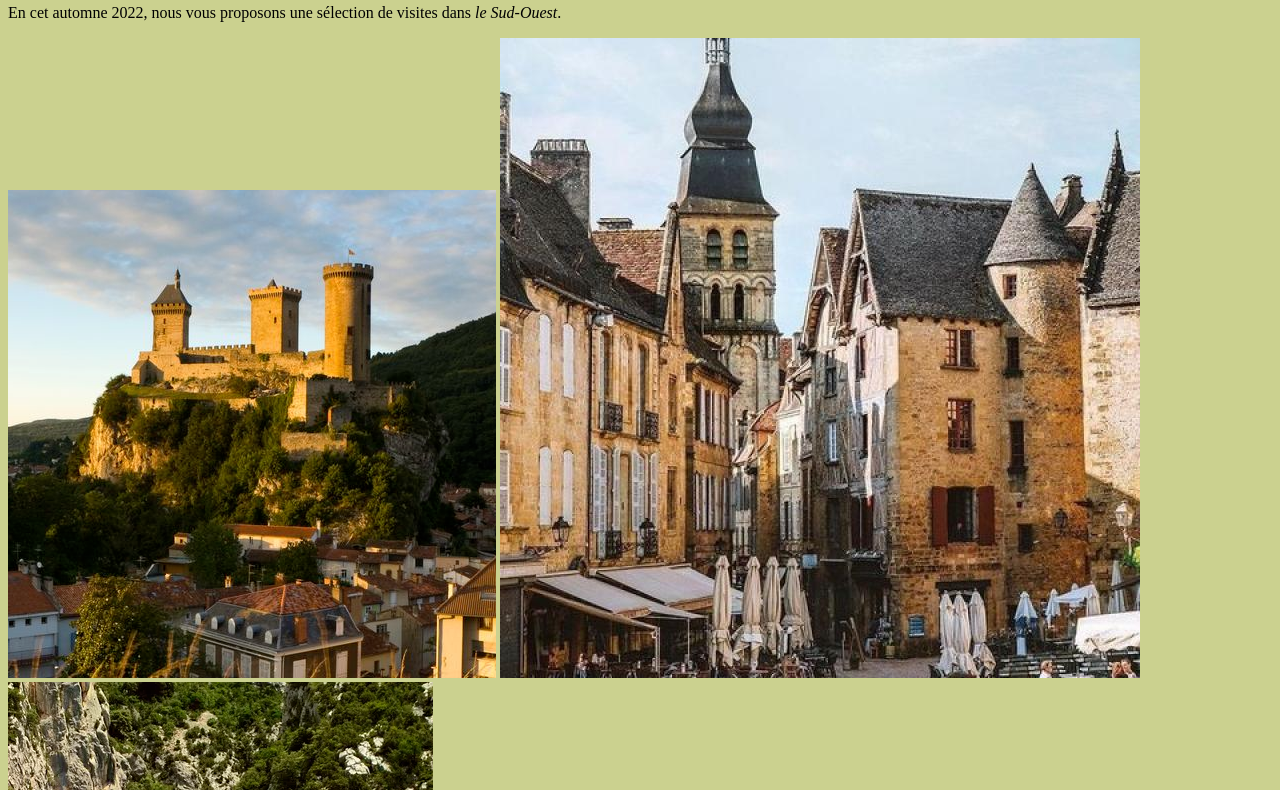
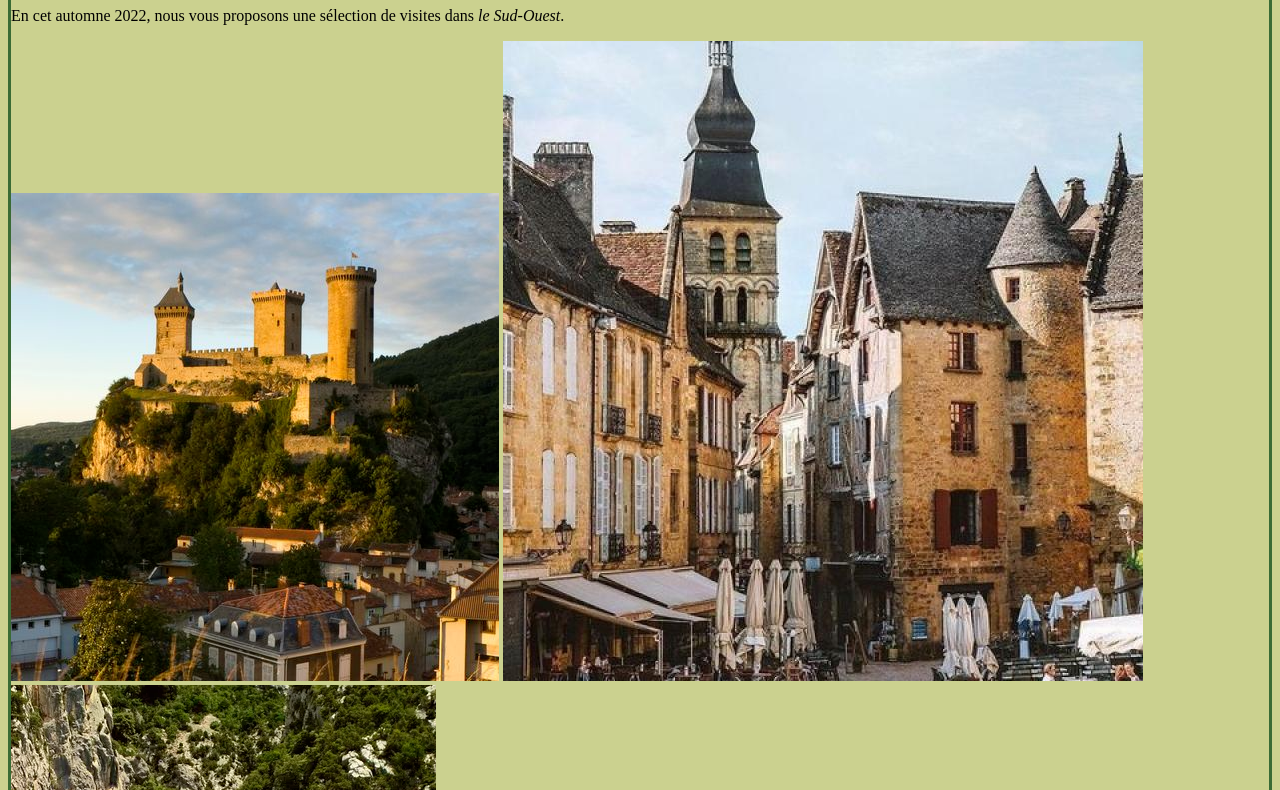
Before and after one commit to manuvai/M1_MIAGE_IM_ConcepWeb_TP1, a plain HTML site: page index.html in a window 1280 px wide. Shown: the part 448-1238 px from the top of the page. Drawn offline with Linux system fonts and the light colour scheme.

Commit message:
feat: Ajout du style de contour de page

```diff
--- a/style.css
+++ b/style.css
@@ -1,3 +1,4 @@
 body {
     background-color: #CBD18F;
+    border: #3A6B35 3px solid;
 }
```
